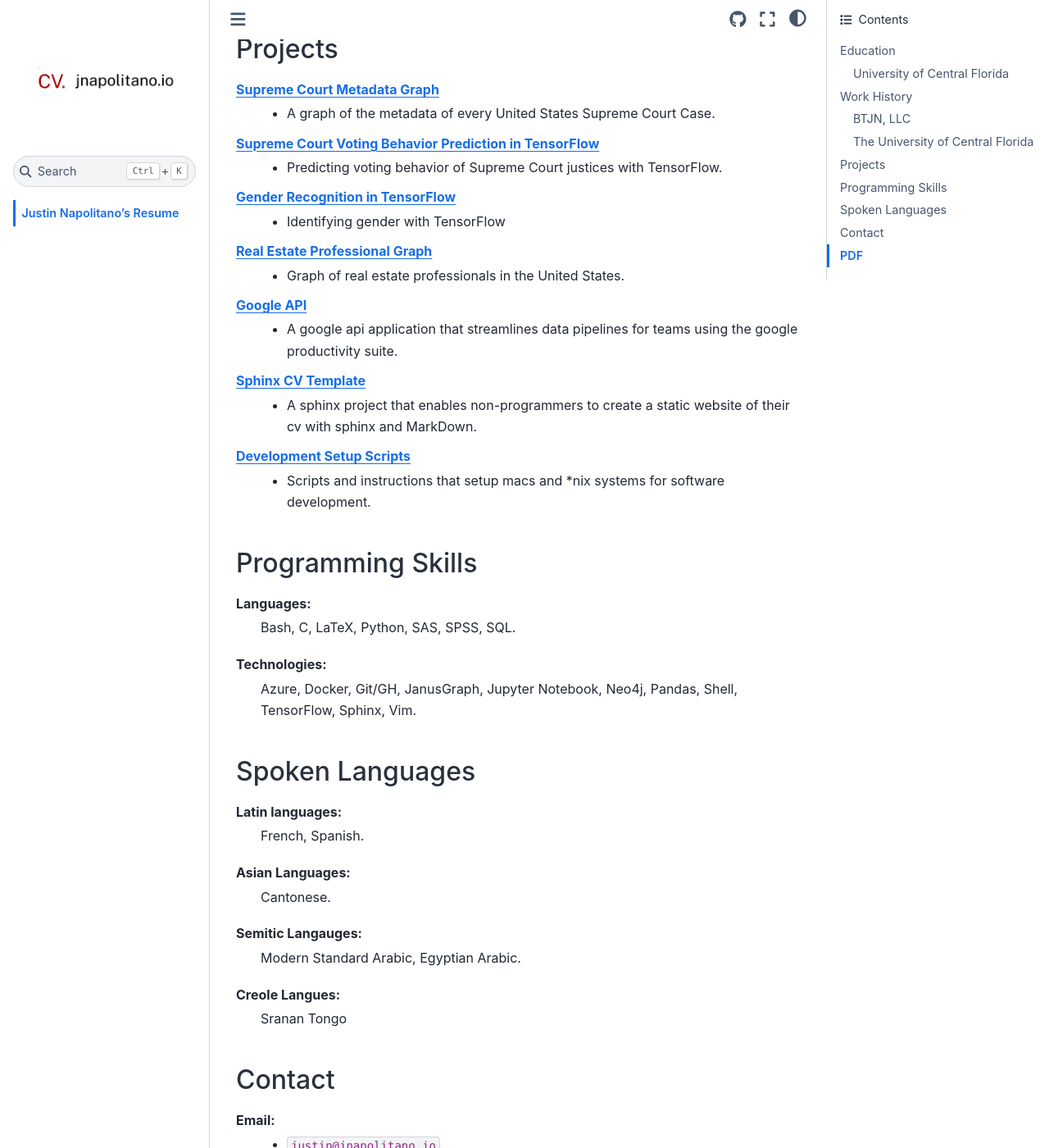
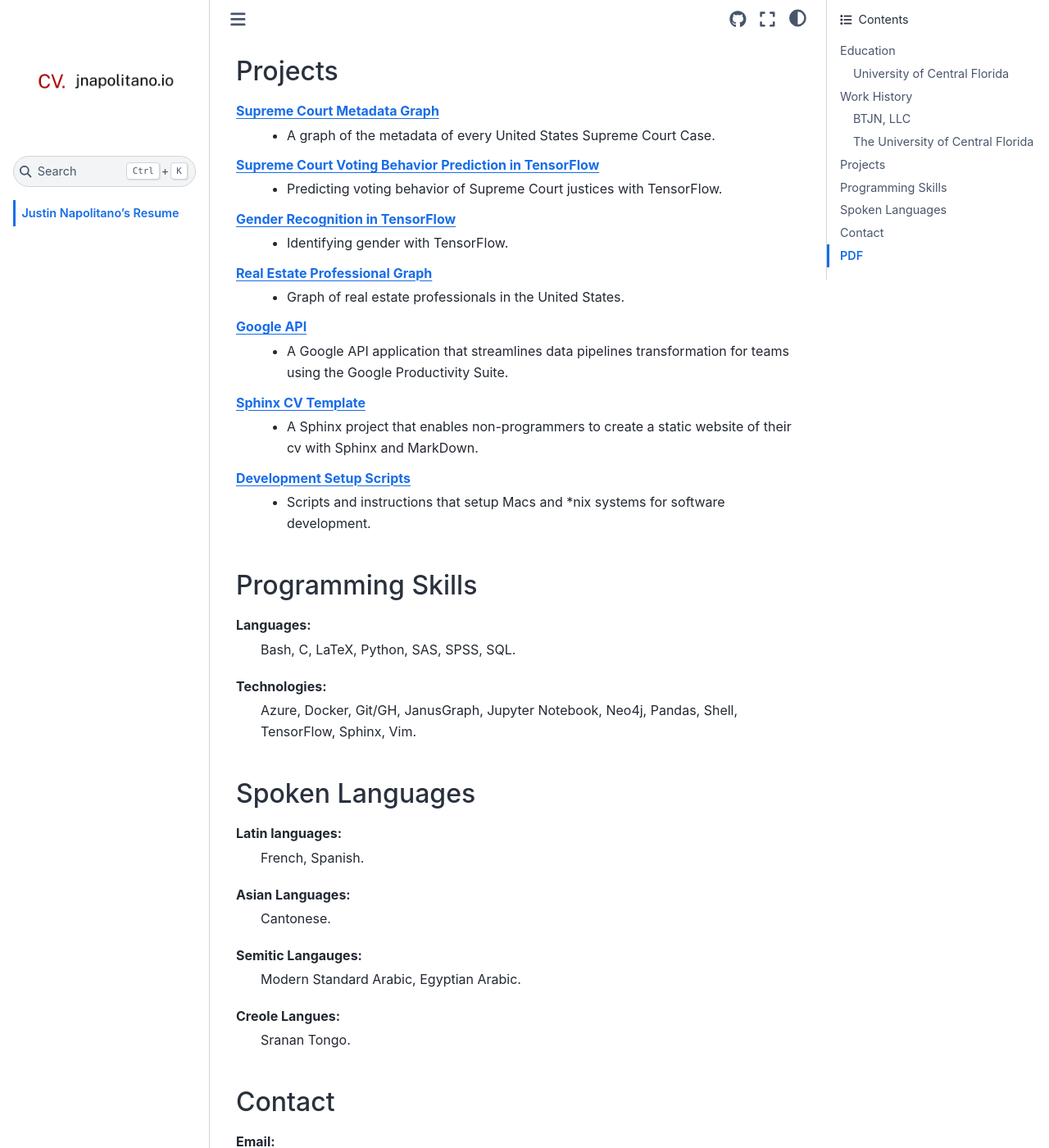
Before and after one commit to justin-napolitano/resume, a Sphinx documentation site: the page built from source/index.rst, in a window 1280 px wide and 1400 px high, scrolled down 3673 px. Shown: the whole window at 82% size. Built offline with Sphinx 7.4.7 and the Sphinx Book theme 1.1.4, drawn with Linux system fonts in a browser that asks for light colours; cross-references to code outside the pages are shown as plain code; some of the changed text lies outside the part shown.

Commit message:
autocommit on1645814339.185231

```diff
--- a/source/index.rst
+++ b/source/index.rst
@@ -162,19 +162,19 @@
     * Predicting voting behavior of Supreme Court justices with TensorFlow.
 
 `Gender Recognition in TensorFlow <https://cv.jnapolitano.io/parts/ml-ai/tensorflow/project-gender-recognition/index.html>`__
-    * Identifying gender with TensorFlow
+    * Identifying gender with TensorFlow.
 
 `Real Estate Professional Graph <https://cv.jnapolitano.io/parts/data/graph-database/index.html>`__
     * Graph of real estate professionals in the United States.
 
 `Google API <https://cv.jnapolitano.io/parts/python-development/google/index.html>`__
-    * A google api application that streamlines data pipelines for teams using the google productivity suite.
+    * A Google API application that streamlines data pipelines transformation for teams using the Google Productivity Suite.
 
 `Sphinx CV Template <https://cv.jnapolitano.io/parts/reference/build-this-site/index.html>`__
-    * A sphinx project that enables non-programmers to create a static website of their cv with sphinx and MarkDown.
+    * A Sphinx project that enables non-programmers to create a static website of their cv with Sphinx and MarkDown.
 
 `Development Setup Scripts <https://cv.jnapolitano.io/parts/reference/configuration/index.html>`__
-    * Scripts and instructions that setup macs and \*nix systems for software development.
+    * Scripts and instructions that setup Macs and \*nix systems for software development.
 
 
 Programming Skills
@@ -199,7 +199,7 @@
     Modern Standard Arabic, Egyptian Arabic.
 
 Creole Langues:
-    Sranan Tongo
+    Sranan Tongo.
 
 
 Contact
@@ -216,7 +216,7 @@
 
 .. topic:: Print Me
 
-    Please print the linked pdf below.  It is a properly formatted latex pdf.
+    Please print the linked pdf below.  It is a properly formatted LaTeX pdf.
 
 PDF Download Link:
     * :download:`RESUME PDF <pdf/justin_napolitano_resume.pdf>`
```
Also changed, not shown: other parts of source/index.rst (+2 -2 lines), 5 other files.
